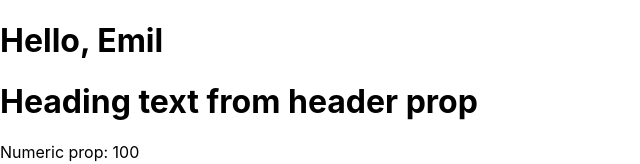
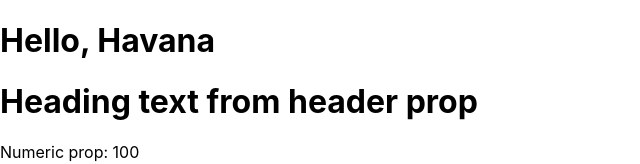
Before and after one commit to Emil88PL/my_second_app, a React (Create React App) app: page / in a window 1280 px wide. Shown: the top 164 px of the page, without its empty margins (0-640 px from the left). Built offline with nearby package versions, Linux system fonts and the light colour scheme.

Commit message:
Default Props

```diff
--- a/src/App.js
+++ b/src/App.js
@@ -30,7 +30,7 @@ function App() {
 
   return (
     <React.Fragment>
-      <Name name="Emil"/>
+      <Name />
       <ComponentWithProps
         headerText="Heading text from header prop"
         numericProp={100}
--- a/src/Components/Name.jsx
+++ b/src/Components/Name.jsx
@@ -1,8 +1,14 @@
 function Name(props) {
 
+    const {name} = props;
+
+    return <h1>Hello, {name}</h1>
+}
 
 
-    return <h1>Hello, {props.name}</h1>
-}
+Name.defaultProps = {
+    name: "Havana",
+};
+
 
 export default Name
```
